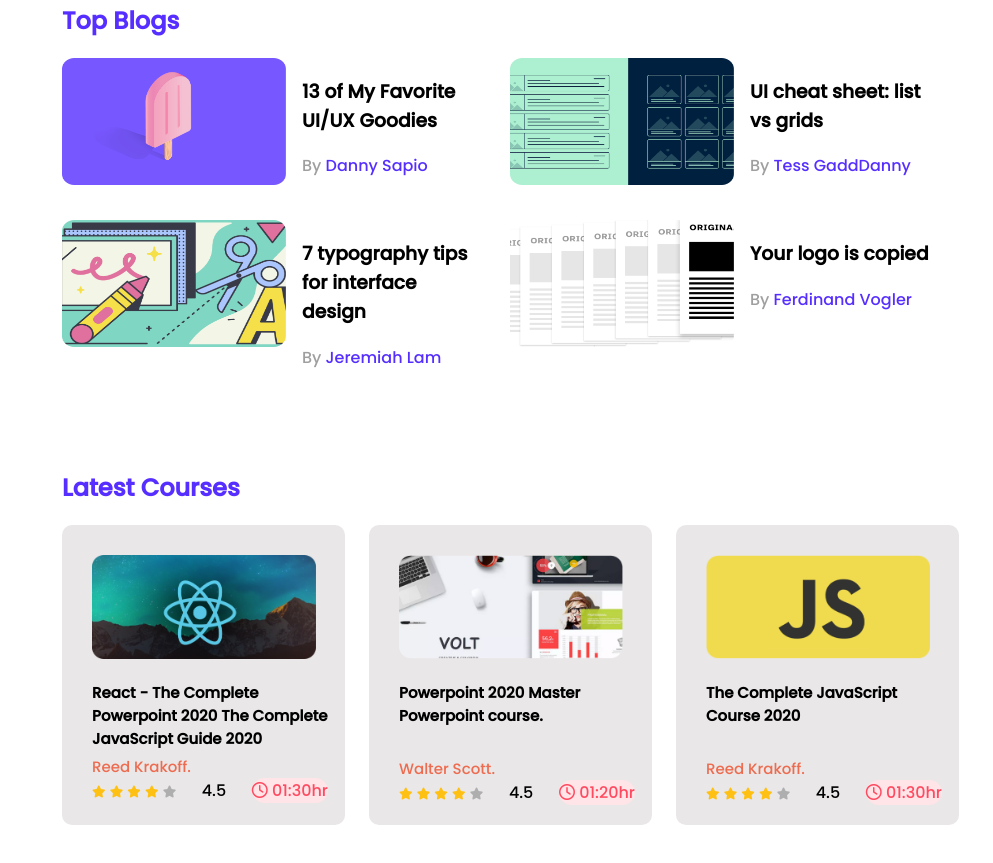
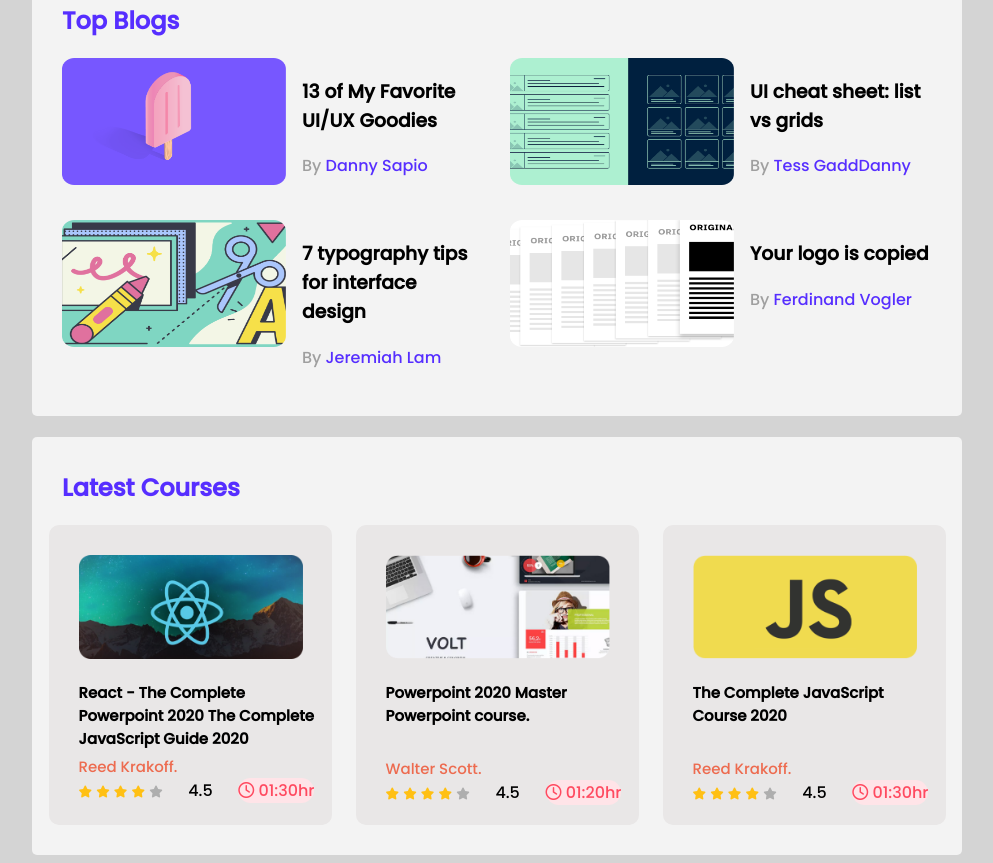
Before and after one commit to asifsikder23/leader-board-css3, a plain HTML site: page index.html in a window 1280 px wide. Shown: the part 328-1191 px from the top of the page, without its empty margins (143-1136 px from the left). Drawn offline with Linux system fonts and the light colour scheme.

Commit message:
content-added

```diff
--- a/styles/style.css
+++ b/styles/style.css
@@ -4,7 +4,7 @@
 /* common style */
 body{
     font-family: 'Poppins', sans-serif;
-    background-color: #ffffff;
+    background-color: #d4d4d4;
 }
 main{
     display: flex;
@@ -12,7 +12,7 @@ main{
     align-items: center;
 }
 .container{
-    background-color: #ffffff;
+    background-color: #f3f3f3;
     width: 870px;
     padding: 30px;
     border-radius: 5px;
@@ -90,6 +90,7 @@ hr{
     display: grid;
     grid-template-columns: repeat(3,1fr);
     grid-column-gap: 24px;
+    justify-content: center;
 }
 .course .course-banner img{
     width: 224px;
```
